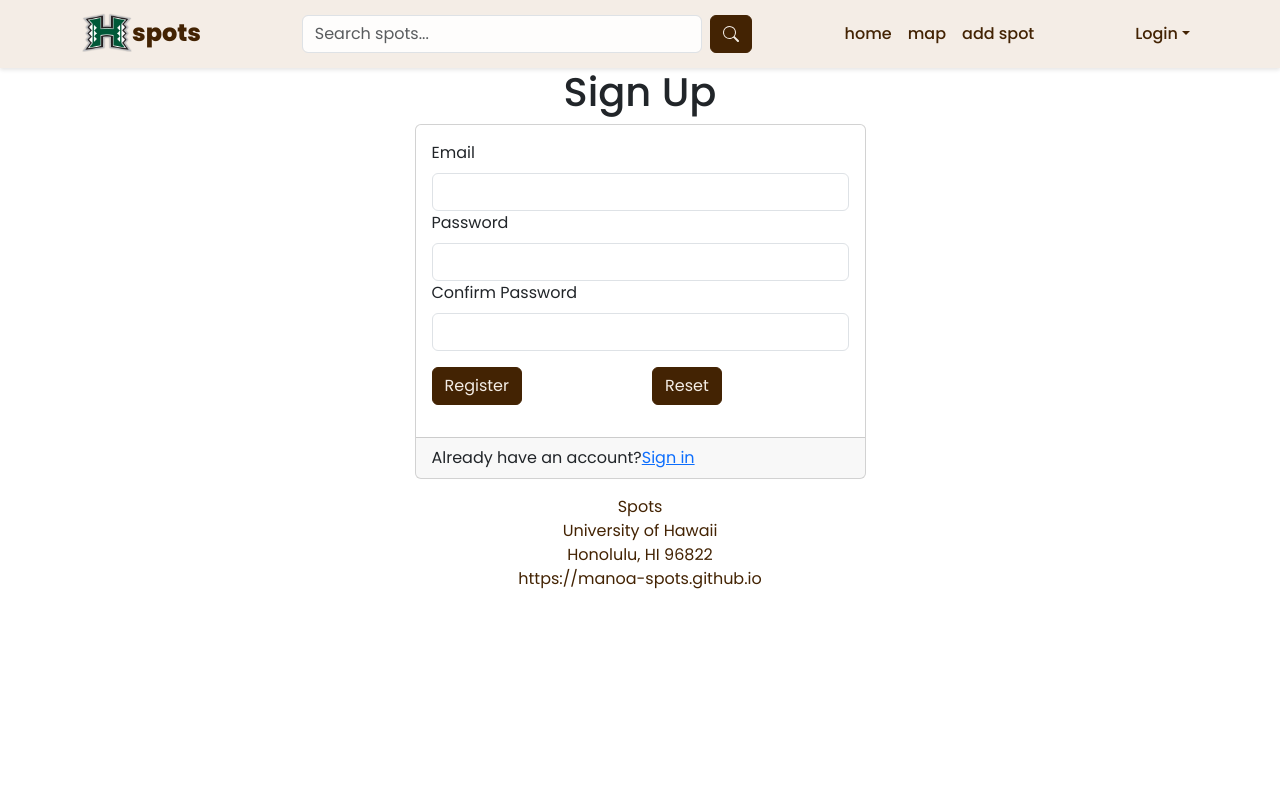
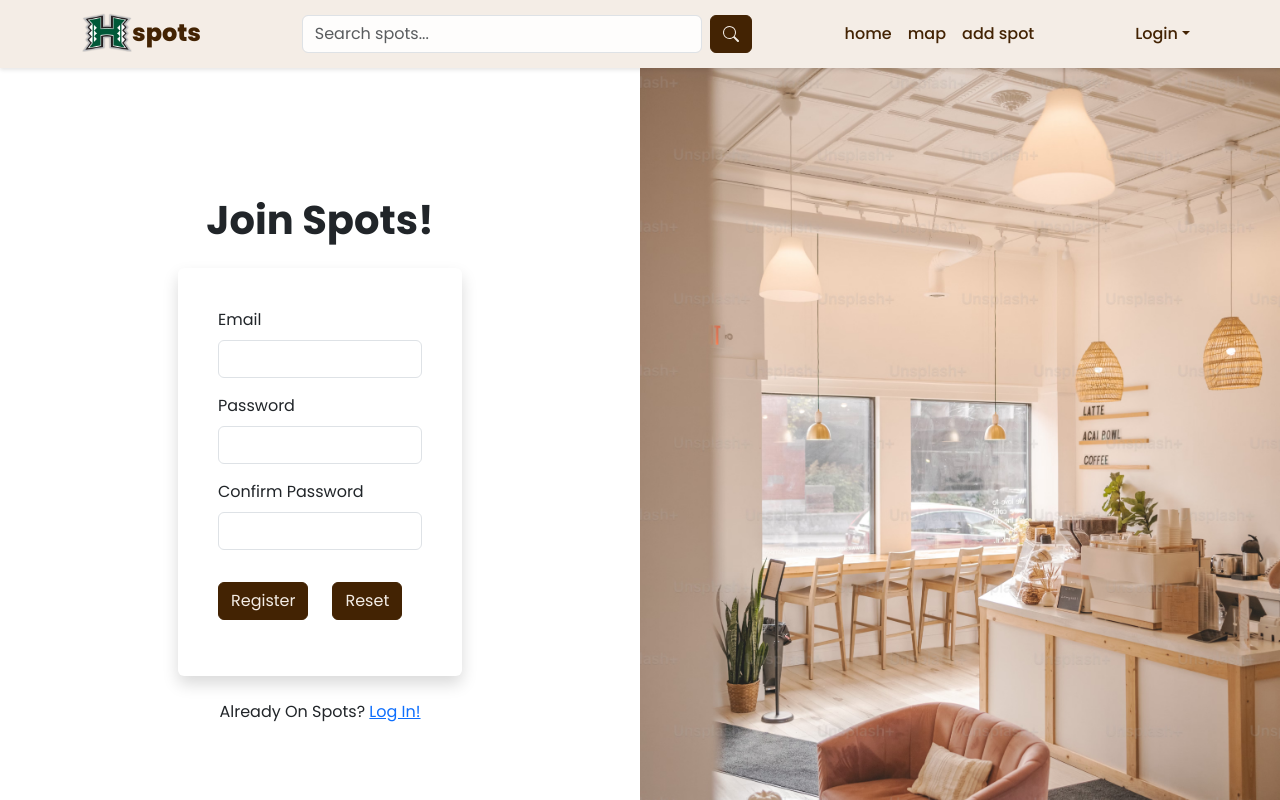
Before and after one commit to manoa-spots/manoa-spots, a Next.js app: page /auth/signup in a window 1280 px wide. Shown: the top 800 px of the page. Built offline with nearby package versions, Linux system fonts and the light colour scheme; no server answers.

Commit message:
implement sign up page

```diff
--- a/src/app/auth/signin/page.tsx
+++ b/src/app/auth/signin/page.tsx
@@ -74,7 +74,7 @@
               <p>
                 Don&apos;t Have An Account?
                 {' '}
-                <a href="/auth/signin">Sign Up For Spots!</a>
+                <a href="/auth/signup">Sign Up For Spots!</a>
               </p>
             </div>
           </Col>
--- a/src/app/auth/signup/page.tsx
+++ b/src/app/auth/signup/page.tsx
@@ -44,15 +44,18 @@
   };
 
   return (
-    <main>
-      <Container>
-        <Row className="justify-content-center">
-          <Col xs={5}>
-            <h1 className="text-center">Sign Up</h1>
-            <Card>
+    <main className="d-flex vh-100">
+      {/* Left Section */}
+      <Container fluid className="d-flex align-items-center justify-content-center flex-column w-50 bg-white">
+        <Row className="w-100 justify-content-center">
+          <Col xs={12} md={8} lg={6}>
+            <div className="text-center mb-4">
+              <h1 className="fw-bold">Join Spots!</h1>
+            </div>
+            <Card className="border-0 shadow p-4">
               <Card.Body>
                 <Form onSubmit={handleSubmit(onSubmit)}>
-                  <Form.Group className="form-group">
+                  <Form.Group className="form-group mb-3">
                     <Form.Label>Email</Form.Label>
                     <input
                       type="text"
@@ -62,7 +65,7 @@
                     <div className="invalid-feedback">{errors.email?.message}</div>
                   </Form.Group>
 
-                  <Form.Group className="form-group">
+                  <Form.Group className="form-group mb-3">
                     <Form.Label>Password</Form.Label>
                     <input
                       type="password"
@@ -71,7 +74,7 @@
                     />
                     <div className="invalid-feedback">{errors.password?.message}</div>
                   </Form.Group>
-                  <Form.Group className="form-group">
+                  <Form.Group className="form-group mb-3">
                     <Form.Label>Confirm Password</Form.Label>
                     <input
                       type="password"
@@ -96,14 +99,28 @@
                   </Form.Group>
                 </Form>
               </Card.Body>
-              <Card.Footer>
-                Already have an account?
-                <a href="/auth/signin">Sign in</a>
-              </Card.Footer>
             </Card>
+            <div className="text-center mt-4">
+              <p>
+                Already On Spots?
+                {' '}
+                <a href="/auth/signin">Log In!</a>
+              </p>
+            </div>
           </Col>
         </Row>
       </Container>
+
+      {/* Right Section */}
+      <div
+        className="w-50 d-none d-md-block"
+        style={{
+          backgroundImage: "url('/images/background.png')",
+          backgroundSize: 'cover',
+          backgroundPosition: 'center',
+        }}
+      />
+
     </main>
   );
 };
```
